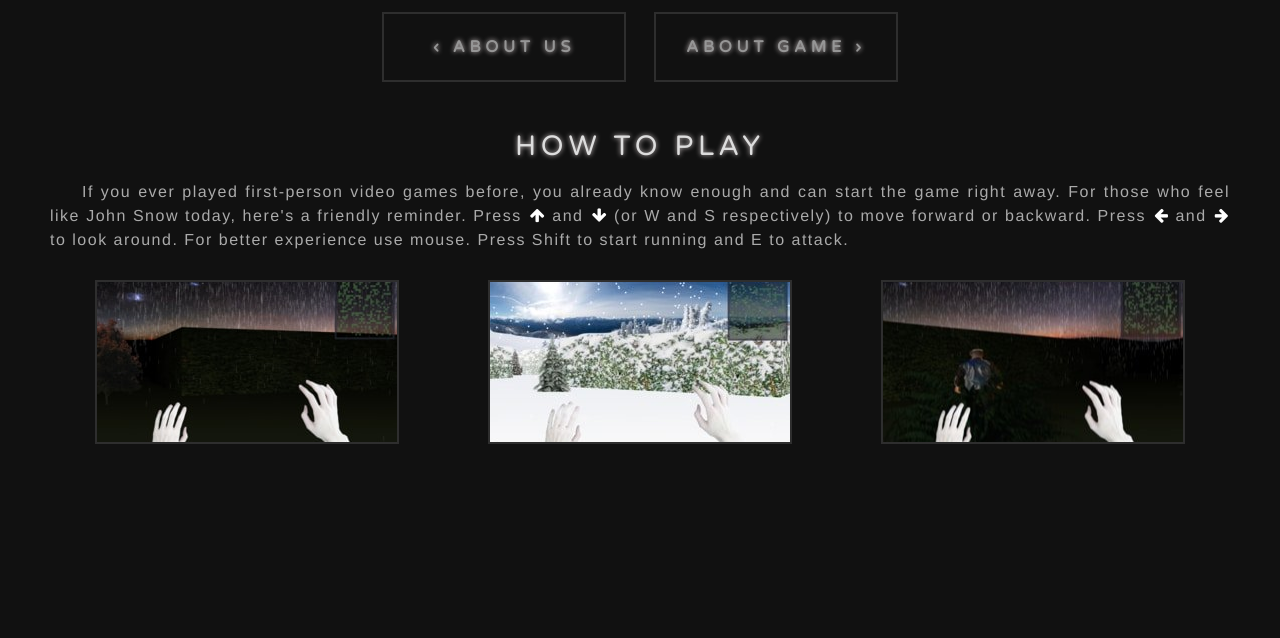
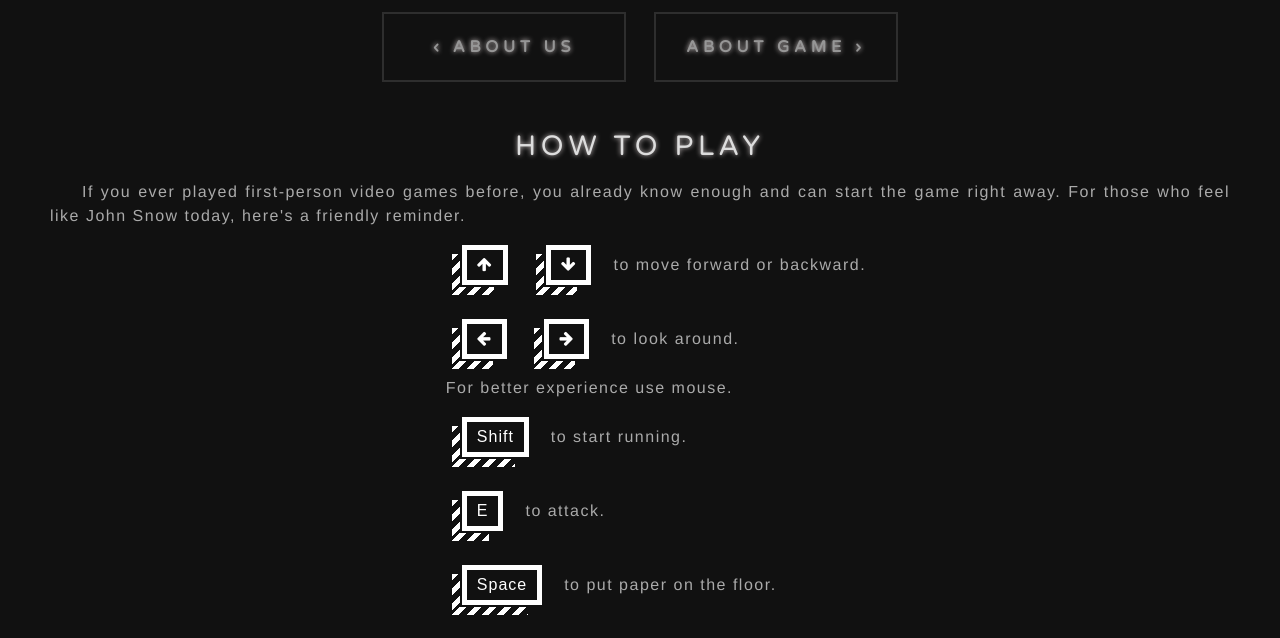
Before and after one commit to Dmitry-White/Slender, a website: page index.html in a window 1280 px wide. Shown: the part 162-800 px from the top of the page. Drawn offline with Linux system fonts and the light colour scheme.

Commit message:
reminder fix

```diff
--- a/css/style.css
+++ b/css/style.css
@@ -59,7 +59,7 @@ canvas{display:none;margin:0;padding:0;}
 header{padding:20px 50px;height:auto;display:flex;justify-content:space-between;align-items:center;flex-wrap:wrap;}
 .header-buttons{display:flex;flex-direction:column;align-items:center;}
 main{position:relative;padding:0 50px;display:flex;justify-content:space-between;align-items:center;flex-wrap:wrap;}
-i{margin-left:-30px;color:#fff;}
+i{color:#fff;}
 small{font-size:0.5em;color:#333;}
 h1{font-weight:100;letter-spacing:.3rem;font-size:6em;color:#fff;position:relative;text-shadow:0 0 5px rgba(255, 245, 245, 0.8);white-space:nowrap;}
 h1:after{content:attr(data-text);left:0;position:absolute;text-shadow:-1px 0 green;color:#fff;background:#111;overflow:hidden;clip:rect(0, 900px, 0, 0);-webkit-animation:glitch 2s infinite linear alternate-reverse;}
@@ -94,7 +94,7 @@ p{color:#aaa;font-weight:100;line-height:24px;letter-spacing:1.5px;text-align:ju
 .slider-right .slider-data article:last-child p{padding-left:55px;}
 .how_to_play{margin-top:30px;}
 .how_to_play h3{text-align:center;margin:20px;text-shadow:0 0 5px rgba(255, 245, 245, 0.8);letter-spacing:.3rem;font-family:'Varela Round';text-decoration:none;}
-.how_to_play figure{display:flex;align-items:flex-start;justify-content:space-around;flex-wrap:wrap;}
+.how_to_play figure{display:flex;align-items:flex-start;justify-content:space-around;flex-wrap:wrap; width: 80vw; margin-bottom: 40px;}
 .how_to_play .scrins{margin:30px 0 0;width:300px;height:160px;background-position:center;background-size:cover;background-repeat:no-repeat;}
 .how_to_play .scrins:nth-child(1){background-image:url(../img/scrins/img1.jpg);}
 .how_to_play .scrins:nth-child(2){background-image:url(../img/scrins/img2.jpg);}
@@ -132,6 +132,110 @@ input:checked + .slider:before{background-color:#828282;transform:translateX(26p
 .block{display: block;}
 .flex{display: flex;}
 .none{display: none;}
+.center{display: flex; flex-direction: column;align-items: center;margin: 20px 0 0;}
+
+
+button {
+  overflow: visible;
+  border: 0;
+  padding: 0;
+  margin: 1rem;
+}
+.btn.striped-shadow span {
+  display: block;
+  position: relative;
+  z-index: 2;
+  border: 5px solid;
+}
+.btn.striped-shadow.white span {
+  border-color: #fff;
+  color: #fff;
+  background: #111;
+  padding: 0 10px;
+}
+
+.btn {
+  font-family: 'Bungee Shade', sans-serif;
+  height: 65px;
+  line-height: 65px;
+  display: inline-block;
+  letter-spacing: 1px;
+  position: relative;
+  font-size: 1rem;
+  transition: opacity .3s, z-index .3s step-end, -webkit-transform .3s;
+  transition: opacity .3s, z-index .3s step-end, transform .3s;
+  transition: opacity .3s,
+    z-index .3s step-end,
+    transform .3s,
+    -webkit-transform .3s;
+  z-index: 1;
+  background-color: transparent;
+  cursor: pointer;
+}
+
+.btn {
+  /*width: 155px;*/
+  height: 42px;
+  line-height: 30px;
+}
+
+button.btn.striped-shadow.white:after, button.btn.striped-shadow.white:before {
+  background-image: linear-gradient(
+    135deg,
+    transparent 0,
+    transparent 5px,
+    #fff 5px,
+    #fff 10px,
+    transparent 10px
+  );
+}
+
+button.btn.striped-shadow:hover:before {
+  max-height: calc(100% - 10px);
+}
+
+button.btn.striped-shadow:after {
+  width: calc(100% - 4px);
+  height: 8px;
+  left: -10px;
+  bottom: -9px;
+  background-size: 15px 8px;
+  background-repeat: repeat-x;
+}
+button.btn.striped-shadow:after, button.btn.striped-shadow:before {
+  content: '';
+  display: block;
+  position: absolute;
+  z-index: 1;
+  transition: max-height .3s, width .3s, -webkit-transform .3s;
+  transition: transform .3s, max-height .3s, width .3s;
+  transition: transform .3s, max-height .3s, width .3s, -webkit-transform .3s;
+}
+
+.btn.striped-shadow:hover {
+  -webkit-transform: translate(-12px, 12px);
+  -ms-transform: translate(-12px, 12px);
+  transform: translate(-12px, 12px);
+  z-index: 3;
+}
+
+button.btn.striped-shadow:hover:after, button.btn.striped-shadow:hover:before {
+  -webkit-transform: translate(12px, -12px);
+  -ms-transform: translate(12px, -12px);
+  transform: translate(12px, -12px);
+}
+button.btn.striped-shadow:before {
+  width: 8px;
+  max-height: calc(100% - 5px);
+  height: 100%;
+  left: -10px;
+  bottom: -5px;
+  background-size: 8px 15px;
+  background-repeat: repeat-y;
+  background-position: 0 100%;
+}
+
+
 @keyframes Snow{0%{transform:translateY(0px);opacity:0;}
 50%{transform:translateY(25px);opacity:1;}
 100%{transform:translateY(45px);opacity:0.3;}
--- a/index.html
+++ b/index.html
@@ -102,15 +102,38 @@
                 </div>
                 <section class="how_to_play">
                     <h3>HOW TO PLAY</h3>
-                    <article>
+                    <article class="center">
                         <p>
                             If you ever played first-person video games before, you already know enough and can start the game right away.
                             For those who feel like John Snow today, here's a friendly reminder.
-                            Press <i class="fa fa-arrow-up" aria-hidden="true"></i> and
-                            <i class="fa fa-arrow-down" aria-hidden="true"></i> (or W and S respectively) to move forward or backward.
-                            Press <i class="fa fa-arrow-left" aria-hidden="true"></i> and <i class="fa fa-arrow-right" aria-hidden="true"></i>
-                            to look around. For better experience use mouse. Press Shift to start running and Е to attack.
                         </p>
+                        <article>
+                            <p>
+                                <button class="btn striped-shadow white"><span><i class="fa fa-arrow-up" aria-hidden="true"></i></span></button>
+                                <button class="btn striped-shadow white"><span><i class="fa fa-arrow-down" aria-hidden="true"></i></button>
+                                to move forward or backward.
+                            </p>
+                            <p>
+                                <button class="btn striped-shadow white"><span><i class="fa fa-arrow-left" aria-hidden="true"></i></span></button>
+                                <button class="btn striped-shadow white"><span><i class="fa fa-arrow-right" aria-hidden="true"></i></button>
+                                to look around.
+                            </p>
+                            <p>
+                            For better experience use mouse.
+                            </p>
+                            <p>
+                                <button class="btn striped-shadow white"><span>Shift</button>
+                                to start running.
+                            </p>
+                            <p>
+                                <button class="btn striped-shadow white"><span>E</button>
+                                to attack.
+                            </p>
+                            <p>
+                                <button class="btn striped-shadow white"><span>Space</button>
+                                to put paper on the floor.
+                            </p>
+                        </article>
                         <figure>
                             <div class="scrins bordered">
                                 <span class='line-1'></span>
```
